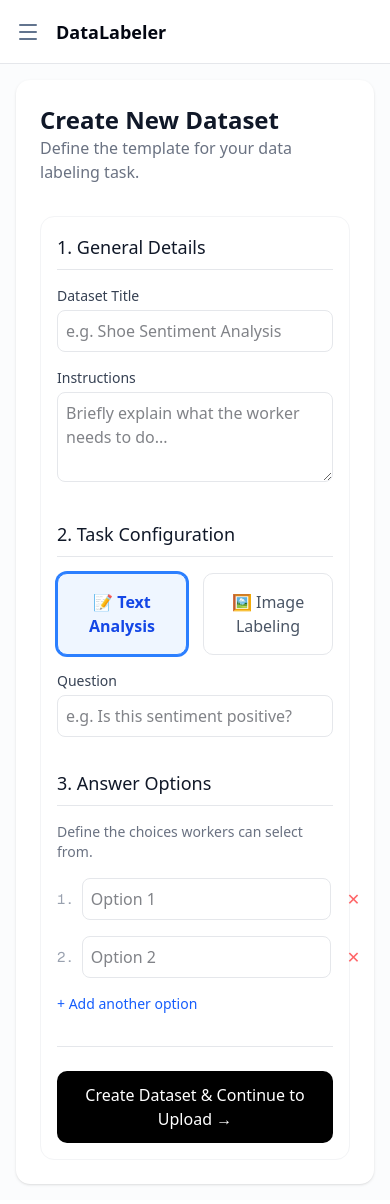
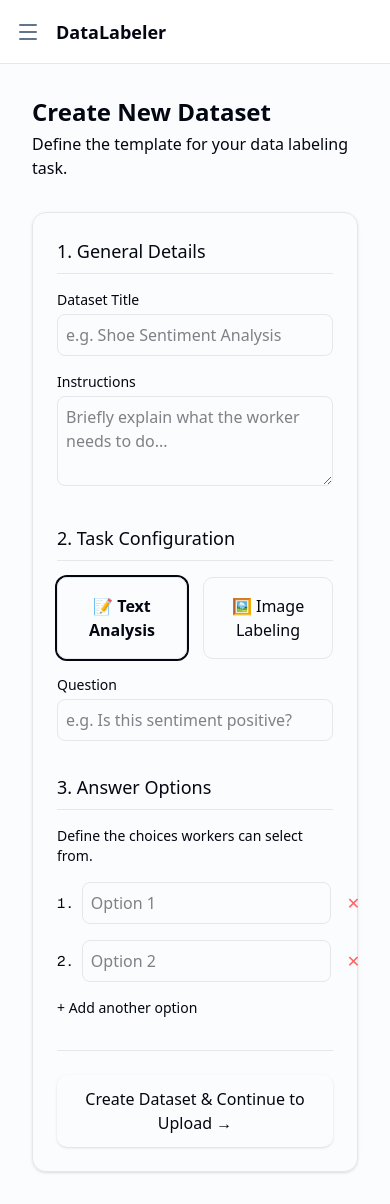
Before and after one commit to Mehedad1948/realCheck, a Next.js app: page /dashboard/datasets/create in a window 390 px wide. Built offline with nearby package versions, Linux system fonts and the light colour scheme.

Commit message:
Add color theming

```diff
--- a/src/app/dashboard/datasets/create/page.tsx
+++ b/src/app/dashboard/datasets/create/page.tsx
@@ -13,84 +13,63 @@
   const [description, setDescription] = useState('');
   const [dataType, setDataType] = useState<'TEXT' | 'IMAGE'>('TEXT');
   const [question, setQuestion] = useState('');
+  const [options, setOptions] = useState<string[]>(['', '']);
 
-  // Options State (for multiple choice)
-  const [options, setOptions] = useState<string[]>(['', '']); // Start with 2 empty options
-
-  // Handle changing specific option text
   const handleOptionChange = (index: number, value: string) => {
     const newOptions = [...options];
     newOptions[index] = value;
     setOptions(newOptions);
   };
 
-  // Add a new option field
-  const addOption = () => {
-    setOptions([...options, '']);
-  };
-
-  // Remove an option field
-  const removeOption = (index: number) => {
-    const newOptions = options.filter((_, i) => i !== index);
-    setOptions(newOptions);
-  };
+  const addOption = () => setOptions([...options, '']);
+  const removeOption = (index: number) => setOptions(options.filter((_, i) => i !== index));
 
   const handleSubmit = async (e: React.FormEvent) => {
     e.preventDefault();
     setLoading(true);
 
-    // Filter out empty options if any
     const cleanOptions = options.filter(opt => opt.trim() !== '');
-
-    // ⚠️ HARDCODED CLIENT ID FOR TESTING
     const MOCK_CLIENT_ID = "cmiis4nn200017yfjmvhkre56";
 
-    const payload = {
-      title,
-      description,
-      dataType,
-      question,
-      options: cleanOptions,
-      clientId: MOCK_CLIENT_ID,
-    };
-
     try {
-      const result = await createDataset(payload);
-
-      if (result.success) {
-        alert("Dataset Created Successfully!");
-        // Redirect to the upload page for this new dataset
-        router.push(`/client/dashboard/datasets/${result.datasetId}/upload`);
-      } else {
-        alert("Error creating dataset: " + result.error);
-      }
+      const result = await createDataset({
+        title, description, dataType, question, options: cleanOptions, clientId: MOCK_CLIENT_ID,
+      });
+      if (result.success) router.push(`/client/dashboard/datasets/${result.datasetId}/upload`);
+      else alert("Error: " + result.error);
     } catch (err) {
-      console.error(err);
-      alert("An unexpected error occurred");
+      alert("Unexpected error");
     } finally {
       setLoading(false);
     }
   };
 
   return (
-    <div className="bg-white p-6 rounded-xl shadow-sm ">
-      <div className="mb-8">
-        <h1 className="text-2xl font-bold text-gray-900">Create New Dataset</h1>
-        <p className="text-gray-500">Define the template for your data labeling task.</p>
+    // Main container uses theme background
+    <div className="bg-theme-bg min-h-screen text-theme-text p-4 md:p-6">
+
+      <div className="max-w-3xl mx-auto mb-8">
+        <h1 className="text-2xl font-bold text-theme-text">Create New Dataset</h1>
+        <p className="text-theme-hint mt-1">Define the template for your data labeling task.</p>
       </div>
 
-      <form onSubmit={handleSubmit} className="space-y-8 rounded-xl max-w-3xl p-4 border border-gray-100">
+      <form
+        onSubmit={handleSubmit}
+        className="space-y-8 rounded-xl max-w-3xl p-6 border border-theme-hint/20 shadow-sm bg-theme-bg"
+      >
 
         {/* 1. General Info */}
         <div className="space-y-4">
-          <h3 className="text-lg font-medium text-gray-900 border-b pb-2">1. General Details</h3>
+          <h3 className="text-lg font-medium text-theme-text border-b border-theme-hint/20 pb-2">
+            1. General Details
+          </h3>
 
           <div>
-            <label className="block text-sm font-medium text-gray-700 mb-1">Dataset Title</label>
+            <label className="block text-sm font-medium text-theme-hint mb-1">Dataset Title</label>
             <input
               type="text"
               required
-              className="w-full p-2 border rounded-md focus:ring-2 focus:ring-blue-500 outline-none"
+              className="w-full p-2 bg-transparent border border-theme-hint/30 rounded-md focus:ring-2 focus:ring-theme-button focus:border-transparent outline-none text-theme-text placeholder-theme-hint/50"
               placeholder="e.g. Shoe Sentiment Analysis"
               value={title}
               onChange={(e) => setTitle(e.target.value)}
@@ -98,11 +77,11 @@
           </div>
 
           <div>
-            <label className="block text-sm font-medium text-gray-700 mb-1">Instructions</label>
+            <label className="block text-sm font-medium text-theme-hint mb-1">Instructions</label>
             <textarea
               required
               rows={3}
-              className="w-full p-2 border rounded-md focus:ring-2 focus:ring-blue-500 outline-none"
+              className="w-full p-2 bg-transparent border border-theme-hint/30 rounded-md focus:ring-2 focus:ring-theme-button focus:border-transparent outline-none text-theme-text placeholder-theme-hint/50"
               placeholder="Briefly explain what the worker needs to do..."
               value={description}
               onChange={(e) => setDescription(e.target.value)}
@@ -112,7 +91,9 @@
 
         {/* 2. Data Type Configuration */}
         <div className="space-y-4">
-          <h3 className="text-lg font-medium text-gray-900 border-b pb-2">2. Task Configuration</h3>
+          <h3 className="text-lg font-medium text-theme-text border-b border-theme-hint/20 pb-2">
+            2. Task Configuration
+          </h3>
 
           <div className="grid grid-cols-2 gap-4">
             <button
@@ -120,8 +101,10 @@
               onClick={() => setDataType('TEXT')}
               className={`p-4 border rounded-lg text-center transition-all ${
                 dataType === 'TEXT'
-                  ? 'border-blue-500 bg-blue-50 text-blue-700 font-bold ring-2 ring-blue-500'
-                  : 'border-gray-200 hover:border-gray-300 text-gray-600'
+                  // Active State: Uses Theme Button Color
+                  ? 'border-theme-button bg-theme-button/10 text-theme-button font-bold ring-2 ring-theme-button'
+                  // Inactive State: Uses Hint Color
+                  : 'border-theme-hint/30 hover:border-theme-hint text-theme-hint'
               }`}
             >
               📝 Text Analysis
@@ -131,8 +114,8 @@
               onClick={() => setDataType('IMAGE')}
               className={`p-4 border rounded-lg text-center transition-all ${
                 dataType === 'IMAGE'
-                  ? 'border-blue-500 bg-blue-50 text-blue-700 font-bold ring-2 ring-blue-500'
-                  : 'border-gray-200 hover:border-gray-300 text-gray-600'
+                  ? 'border-theme-button bg-theme-button/10 text-theme-button font-bold ring-2 ring-theme-button'
+                  : 'border-theme-hint/30 hover:border-theme-hint text-theme-hint'
               }`}
             >
               🖼️ Image Labeling
@@ -140,11 +123,11 @@
           </div>
 
           <div>
-            <label className="block text-sm font-medium text-gray-700 mb-1">Question</label>
+            <label className="block text-sm font-medium text-theme-hint mb-1">Question</label>
             <input
               type="text"
               required
-              className="w-full p-2 border rounded-md focus:ring-2 focus:ring-blue-500 outline-none"
+              className="w-full p-2 bg-transparent border border-theme-hint/30 rounded-md focus:ring-2 focus:ring-theme-button focus:border-transparent outline-none text-theme-text placeholder-theme-hint/50"
               placeholder={dataType === 'TEXT' ? "e.g. Is this sentiment positive?" : "e.g. What object is in this image?"}
               value={question}
               onChange={(e) => setQuestion(e.target.value)}
@@ -154,16 +137,18 @@
 
         {/* 3. Define Options */}
         <div className="space-y-4">
-          <h3 className="text-lg font-medium text-gray-900 border-b pb-2">3. Answer Options</h3>
-          <p className="text-sm text-gray-500">Define the choices workers can select from.</p>
+          <h3 className="text-lg font-medium text-theme-text border-b border-theme-hint/20 pb-2">
+            3. Answer Options
+          </h3>
+          <p className="text-sm text-theme-hint">Define the choices workers can select from.</p>
 
           {options.map((opt, idx) => (
             <div key={idx} className="flex gap-2 items-center">
-              <span className="text-gray-400 text-sm font-mono w-6">{idx + 1}.</span>
+              <span className="text-theme-hint text-sm font-mono w-6">{idx + 1}.</span>
               <input
                 type="text"
                 required
-                className="flex-1 p-2 border rounded-md focus:ring-2 focus:ring-blue-500 outline-none"
+                className="flex-1 p-2 bg-transparent border border-theme-hint/30 rounded-md focus:ring-2 focus:ring-theme-button focus:border-transparent outline-none text-theme-text placeholder-theme-hint/50"
                 placeholder={`Option ${idx + 1}`}
                 value={opt}
                 onChange={(e) => handleOptionChange(idx, e.target.value)}
@@ -184,18 +169,19 @@
           <button
             type="button"
             onClick={addOption}
-            className="text-sm text-blue-600 hover:text-blue-700 font-medium flex items-center gap-1 mt-2"
+            className="text-sm text-theme-link hover:brightness-110 font-medium flex items-center gap-1 mt-2"
           >
             + Add another option
           </button>
         </div>
 
         {/* Submit Button */}
-        <div className="pt-6 border-t">
+        <div className="pt-6 border-t border-theme-hint/20">
           <button
             type="submit"
             disabled={loading}
-            className="w-full bg-black text-white py-3 rounded-lg font-medium hover:bg-gray-800 transition-colors disabled:opacity-50 disabled:cursor-not-allowed"
+            // Uses standard Telegram Button variables
+            className="w-full bg-theme-button text-theme-button-text py-3 rounded-lg font-medium hover:brightness-110 transition-all disabled:opacity-50 disabled:cursor-not-allowed shadow-sm"
           >
             {loading ? 'Creating Dataset...' : 'Create Dataset & Continue to Upload →'}
           </button>
```
